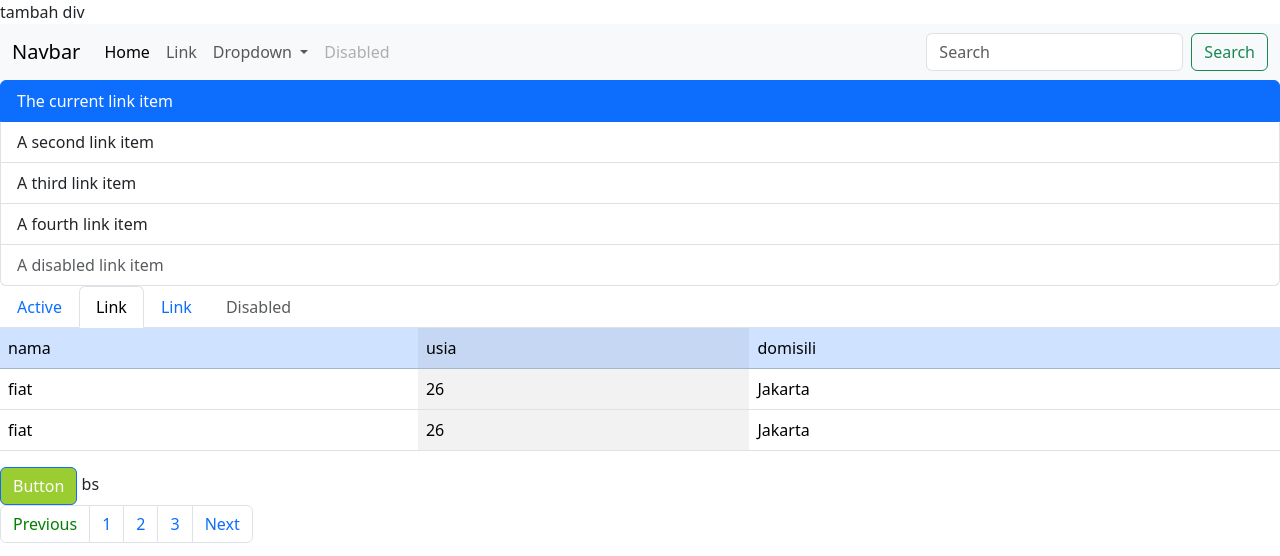
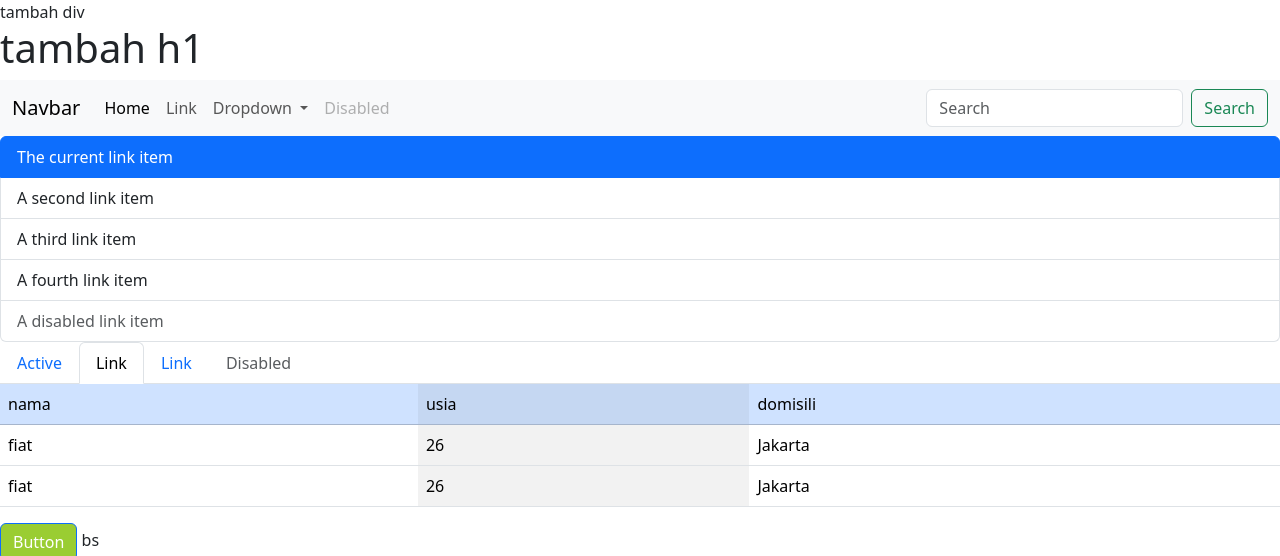
Before and after one commit to panji-str-n/test-wdp-1, a plain HTML site: page index.html in a window 1280 px wide. Shown: the top 556 px of the page. Drawn offline with nearby package versions, Linux system fonts and the light colour scheme.

Commit message:
tambah h1

```diff
--- a/index.html
+++ b/index.html
@@ -9,6 +9,7 @@
 </head>
 <body>
     <div>tambah div</div>
+    <h1>tambah h1</h1>
     <nav class="navbar navbar-expand-lg bg-body-tertiary">
         <div class="container-fluid">
           <a class="navbar-brand" href="#">Navbar</a>
```
